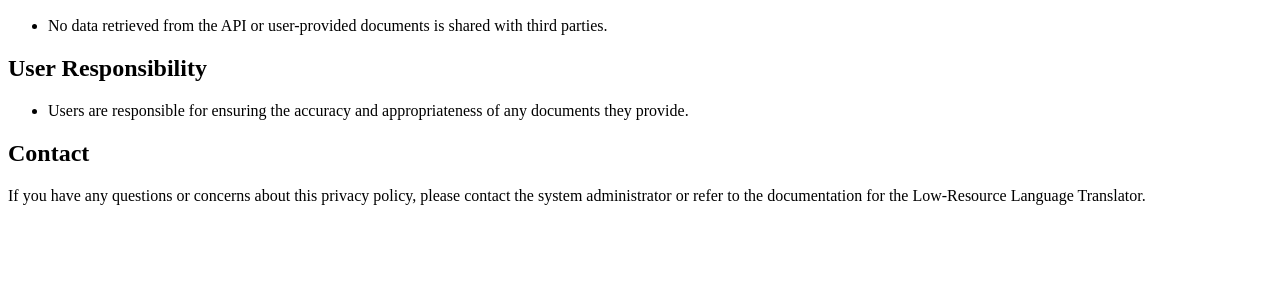
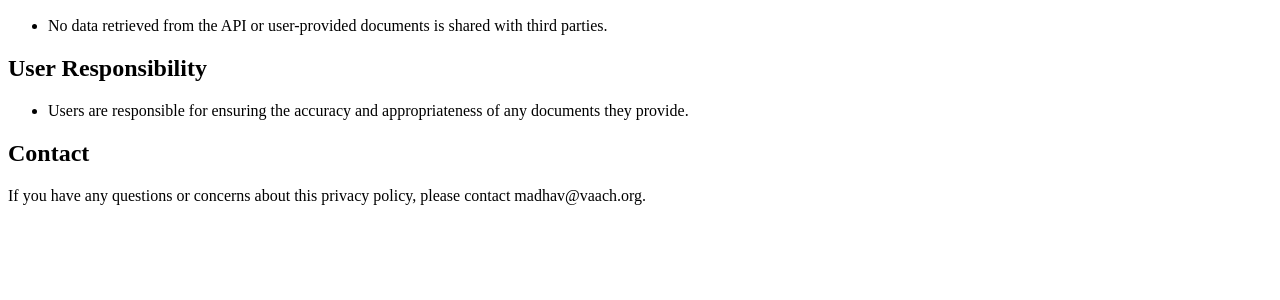
Before and after one commit to Ilovenewyork/vaach, a PHP site: page /translator/privacy_policy.php in a window 1280 px wide. Shown: the part 474-774 px from the top of the page. Run offline with PHP 8.4, Linux system fonts and the light colour scheme.

Commit message:
update contact information in privacy policy page

```diff
--- a/translator/privacy_policy.php
+++ b/translator/privacy_policy.php
@@ -54,8 +54,7 @@
     </ul>
     <h2>Contact</h2>
     <p>
-        If you have any questions or concerns about this privacy policy, please contact the system administrator
-        or refer to the documentation for the Low-Resource Language Translator.
+        If you have any questions or concerns about this privacy policy, please contact madhav@vaach.org.
     </p>
 </body>
 </html>
```
